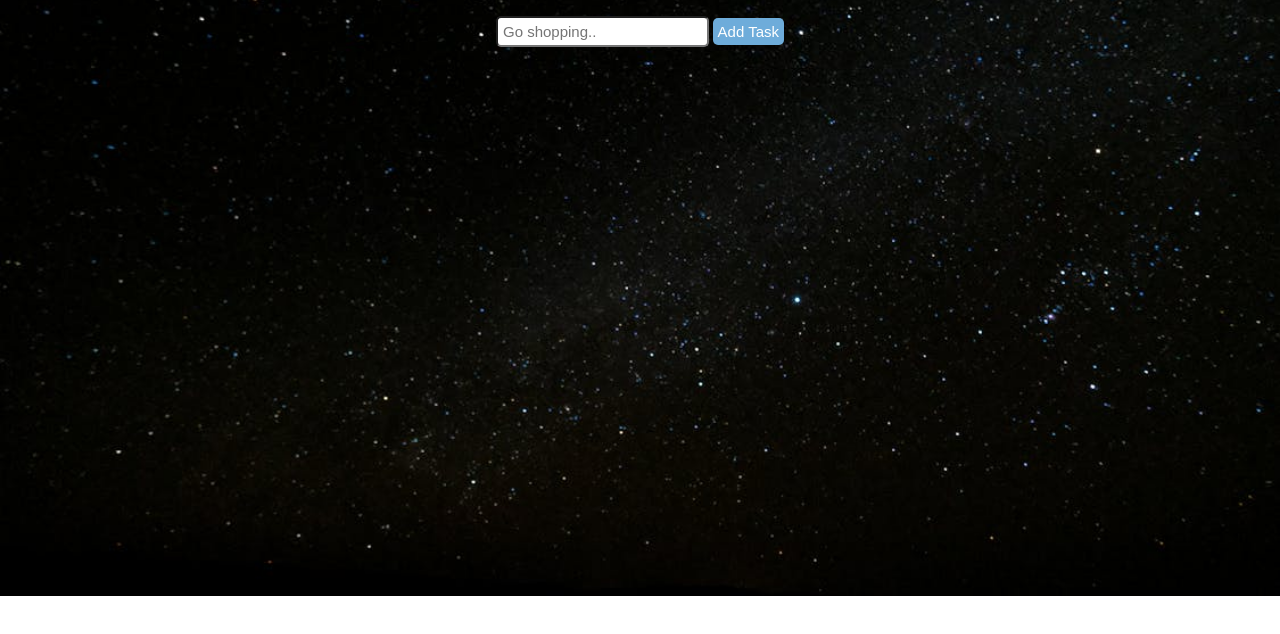
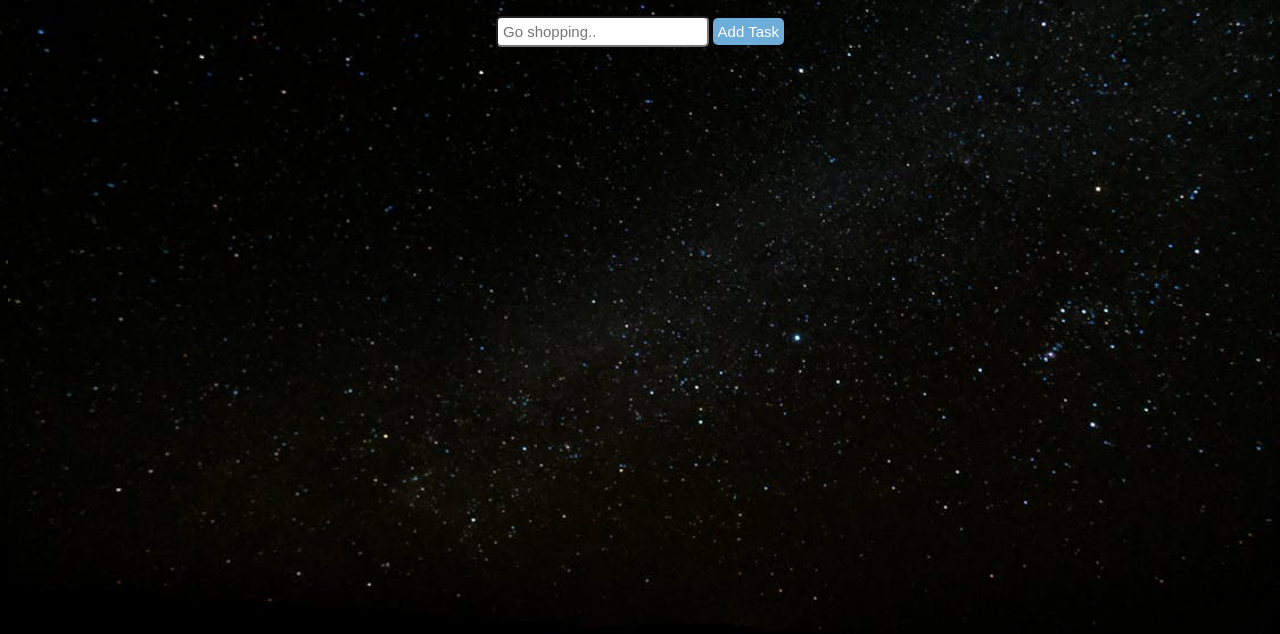
Before and after one commit to evealexis/To-do, a plain HTML site: page Index.html in a window 1280 px wide. Shown: the part 204-838 px from the top of the page. Before the commit the page ends 800 px from the top, so only its background shows below. Drawn offline with nearby package versions, Linux system fonts and the light colour scheme.

Commit message:
updated styling

```diff
--- a/style.css
+++ b/style.css
@@ -1,6 +1,6 @@
 @import url('https://fonts.googleapis.com/css2?family=Hind+Siliguri');
 
-body{
+html, body{
     background-image: url("./images/bground.png");
     background-attachment: fixed;
     background-repeat: no-repeat;
@@ -8,6 +8,8 @@ body{
     background-size: cover;
     color: aliceblue;
     font-family: "Hind Siliguri", sans-serif;
+    height: 100%;
+    cursor: default;
 }
 
 h1{
```
